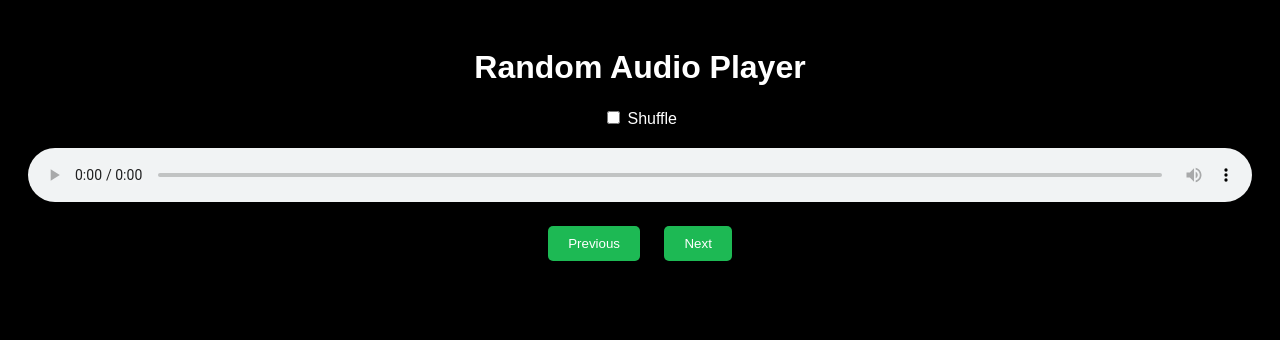
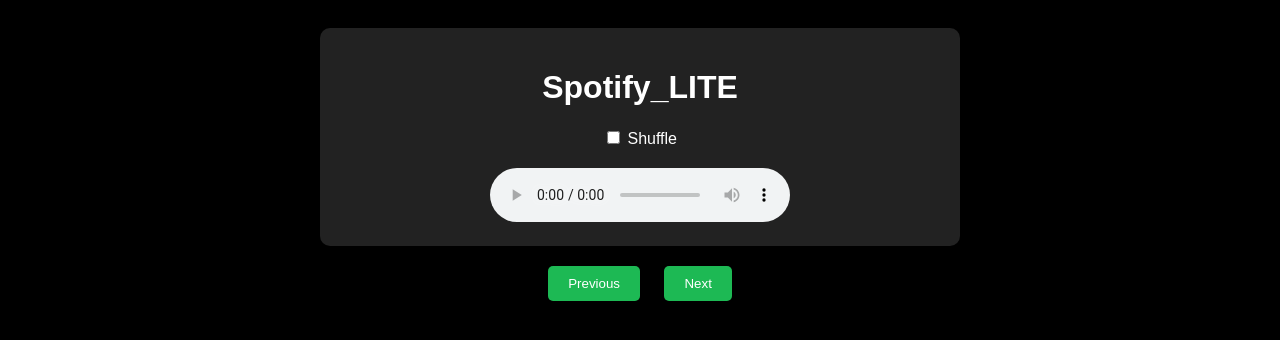
Before and after one commit to Karthikeya210/EE23010, a Flask app: page / in a window 1280 px wide. Shown: the top 340 px of the page. Run offline with Flask 3, Linux system fonts and the light colour scheme; parts of the project's set-up code (start-up, migrations or seed data) failed here and were passed over.

Commit message:
Add files via upload

```diff
--- a/45/app.py
+++ b/45/app.py
@@ -4,7 +4,7 @@ import os
 app = Flask(__name__, template_folder='templates', static_folder='static')
 
 # Set the directory where your audio files are stored
-audio_dir = "/home/sameer/p/audio"
+audio_dir = "/home/sayyam/EE23010/45/audio"
 
 # List of available audio files
 audio_files = os.listdir(audio_dir)
--- a/45/static/css/style.css
+++ b/45/static/css/style.css
@@ -5,6 +5,19 @@ body {
     color: #fff;
     text-align: center;
     padding: 20px;
+}
+
+.container {
+    max-width: 600px;
+    margin: 0 auto;
+    background-color: #222; /* Dark gray background */
+    border-radius: 10px;
+    box-shadow: 0 0 10px rgba(0, 0, 0, 0.1);
+    padding: 20px;
+}
+
+h1 {
+    color: #fff;
 }
 
 .audio-container {
@@ -15,12 +28,27 @@ body {
     box-shadow: 0 0 10px rgba(0, 0, 0, 0.1);
 }
 
-h2 {
-    color: #fff;
+.song-list {
+    list-style: none;
+    margin-top: 20px;
+    padding: 0;
 }
 
-audio {
-    width: 100%;
+.song-list li {
+    background-color: #333; /* Darker gray background for each song box */
+    border: 1px solid #444; /* Border for the song box */
+    border-radius: 5px;
+    margin: 5px 0;
+    padding: 10px;
+}
+
+.song-list a {
+    color: #fff;
+    text-decoration: none;
+}
+
+.song-list a:hover {
+    text-decoration: underline;
 }
 
 .controls {
@@ -37,15 +65,16 @@ button {
     margin: 0 10px;
 }
 
-.song-list {
+.song-info {
     margin-top: 20px;
+    text-align: center;
 }
 
-ul {
-    list-style: none;
-    padding: 0;
+#songTitle {
+    font-size: 18px;
+    font-weight: bold;
 }
 
-li {
-    margin: 5px 0;
+#songNumber {
+    font-size: 16px;
 }
--- a/45/templates/index.html
+++ b/45/templates/index.html
@@ -8,17 +8,23 @@
 </head>
 <body>
     <div class="container">
-        <h1>Random Audio Player</h1>
+        <h1>Spotify_LITE</h1>
 
         <!-- Add a checkbox for shuffle option -->
         <input type="checkbox" id="shuffleCheckbox" onchange="toggleShuffle(this)">
         <label for="shuffleCheckbox">Shuffle</label>
 
+        <!-- Add a div to display the current song title and number -->
+        <div class="song-info">
+            <p id="songTitle"></p>
+            <p id="songNumber"></p>
+        </div>
+
         <!-- Display the list of songs -->
 	<ul class="song-list">
 	    {% for audio_file in audio_files %}
 		<li>
-                    <a href="#" onclick="playAudio('{{ audio_file }}')">{{ audio_file }}</a>
+		    <a href="#" onclick="playAudio('{{ audio_file }}')">{{ loop.index }}. {{ audio_file }}</a>
 		</li>
 	    {% endfor %}
 	</ul>
@@ -35,6 +41,9 @@
     let originalAudioFiles = [{% for audio_file in audio_files %}"{{ audio_file }}"{% if not loop.last %},{% endif %}{% endfor %}];
     let audioFiles = [...originalAudioFiles]; // Create a copy of the original order
 
+    // Add titles for each song without the "Title" and file extension
+    const songTitles = [{% for audio_file in audio_files %}"{{ audio_file.split('.mp3')[0] }}"{% if not loop.last %},{% endif %}{% endfor %}];
+
     function toggleShuffle(checkbox) {
         isShuffleEnabled = checkbox.checked;
         if (isShuffleEnabled) {
@@ -42,6 +51,13 @@
         } else {
             audioFiles = [...originalAudioFiles]; // Reset to the original order
         }
+    }
+
+    function updateSongInfo() {
+        const songTitle = document.getElementById('songTitle');
+        const songNumber = document.getElementById('songNumber');
+        songTitle.textContent = `Now Playing: ${songTitles[currentSongIndex]}`;
+        songNumber.textContent = `Song ${currentSongIndex + 1}`;
     }
 
     function playAudio(selectedAudio) {
@@ -56,6 +72,7 @@
         }
 
         lastSelectedAudio = audioFiles[currentSongIndex];
+        updateSongInfo();
 
         fetch('/', {
             method: 'POST',
@@ -84,6 +101,7 @@
         }
 
         lastSelectedAudio = audioFiles[currentSongIndex];
+        updateSongInfo();
 
         loadAudio(currentSongIndex);
     }
@@ -100,6 +118,7 @@
         }
 
         lastSelectedAudio = audioFiles[currentSongIndex];
+        updateSongInfo();
 
         loadAudio(currentSongIndex);
     }
```
Also changed, not shown: 8 other files. Lines whose indentation alone changed are shown as unchanged.
